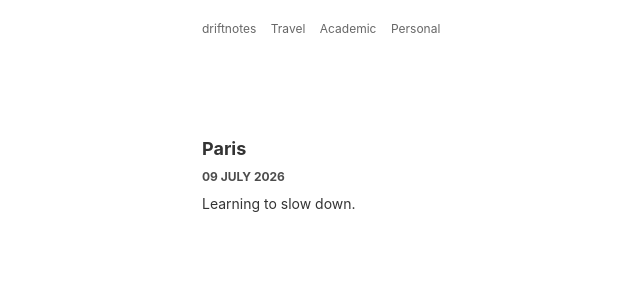
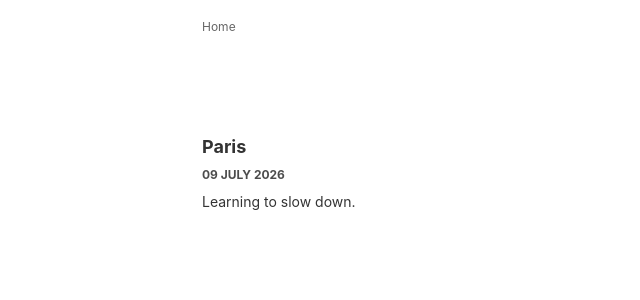
Before and after one commit to driftnotes/driftnotes.github.io, a Jekyll site: the page built from index.html, in a window 1280 px wide. Shown: the top 300 px of the page, without its empty margins (88-728 px from the left). Built offline with Jekyll 4.4.1, drawn with Linux system fonts in a browser that asks for light colours.

Commit message:
Update nav.html

```diff
--- a/_includes/nav.html
+++ b/_includes/nav.html
@@ -1,8 +1,5 @@
 <div class='nav'>
     <ul class='wrap'>
-        <li><a href='/'>driftnotes</a></li>
-        <li><a href='/travel/'>Travel</a></li>
-        <li><a href='/academic/'>Academic</a></li>
-        <li><a href='/personal/'>Personal</a></li>
+        <li><a href='/'>Home</a></li>
     </ul>
 </div>
```
